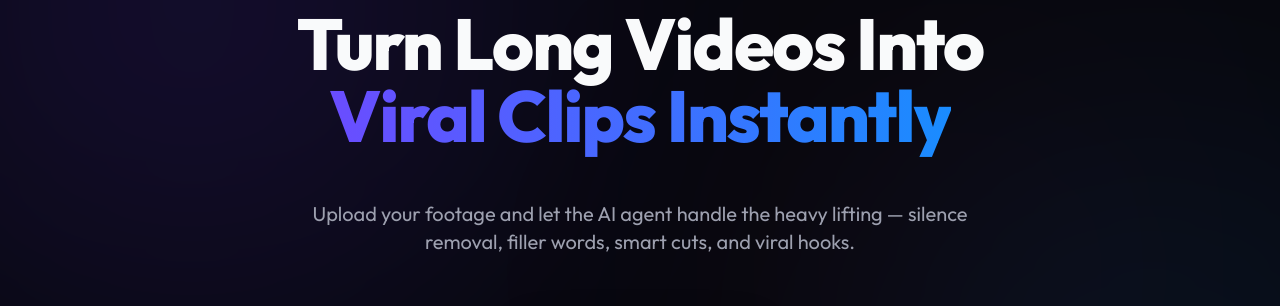
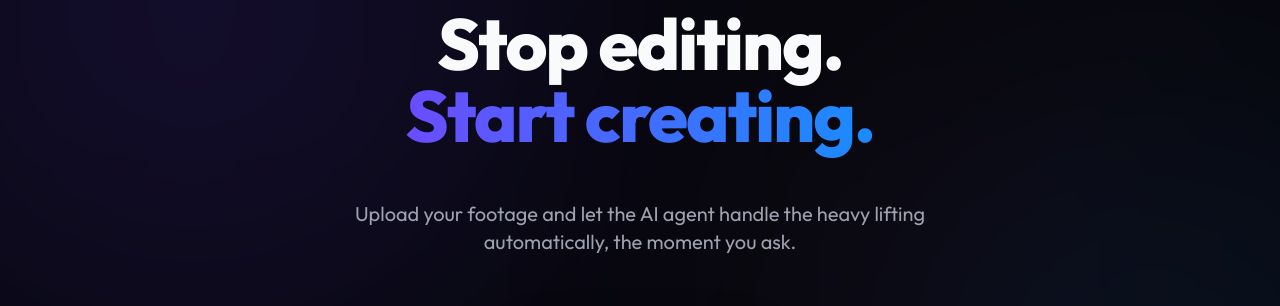
Before and after one commit to marcivan8/clean-VP-Backend, a React (Vite) app in the folder client/: page / in a window 1280 px wide. Shown: the part 240-546 px from the top of the page. Built offline with nearby package versions, Linux system fonts and the light colour scheme; no server answers; what @revideo/2d, @revideo/core would draw is missing.

Commit message:
fix: update hero text to 'Stop editing. Start creating.'

```diff
--- a/client/src/pages/HomePage.jsx
+++ b/client/src/pages/HomePage.jsx
@@ -111,9 +111,9 @@ const HomePage = () => {
                         transition={{ delay: 0.3 }}
                         className="text-5xl md:text-7xl font-extrabold tracking-tight leading-[1.1] max-w-4xl mx-auto"
                     >
-                        Turn Long Videos Into <br />
+                        Stop editing. <br />
                         <span className="text-transparent bg-clip-text bg-gradient-to-r from-primary to-accent">
-                            Viral Clips Instantly
+                            Start creating.
                         </span>
                     </motion.h1>
 
@@ -123,7 +123,7 @@ const HomePage = () => {
                         transition={{ delay: 0.4 }}
                         className="text-lg md:text-xl text-muted-foreground max-w-2xl leading-relaxed"
                     >
-                        Upload your footage and let the AI agent handle the heavy lifting — silence removal, filler words, smart cuts, and viral hooks.
+                        Upload your footage and let the AI agent handle the heavy lifting automatically, the moment you ask.
                     </motion.p>
 
                     {/* CTA */}
```
